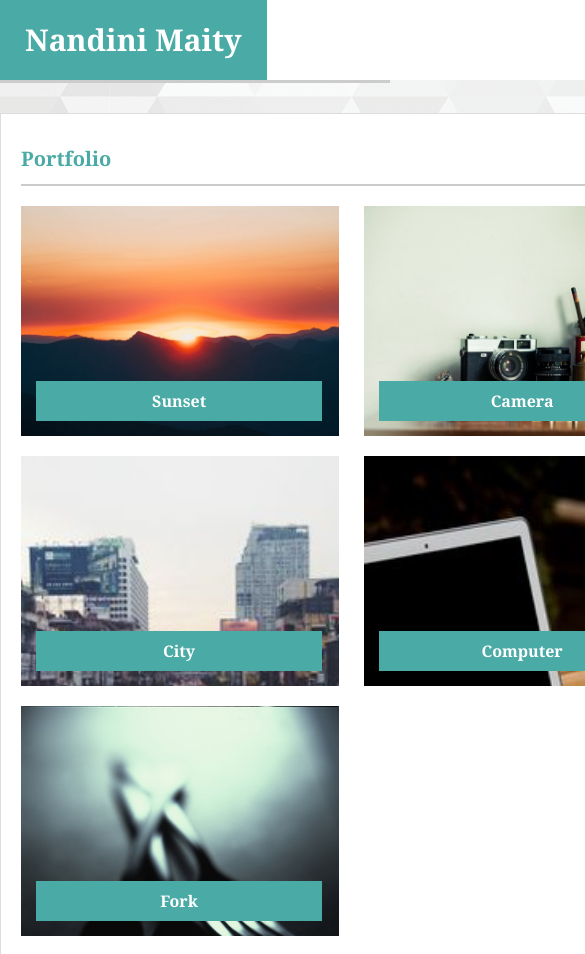
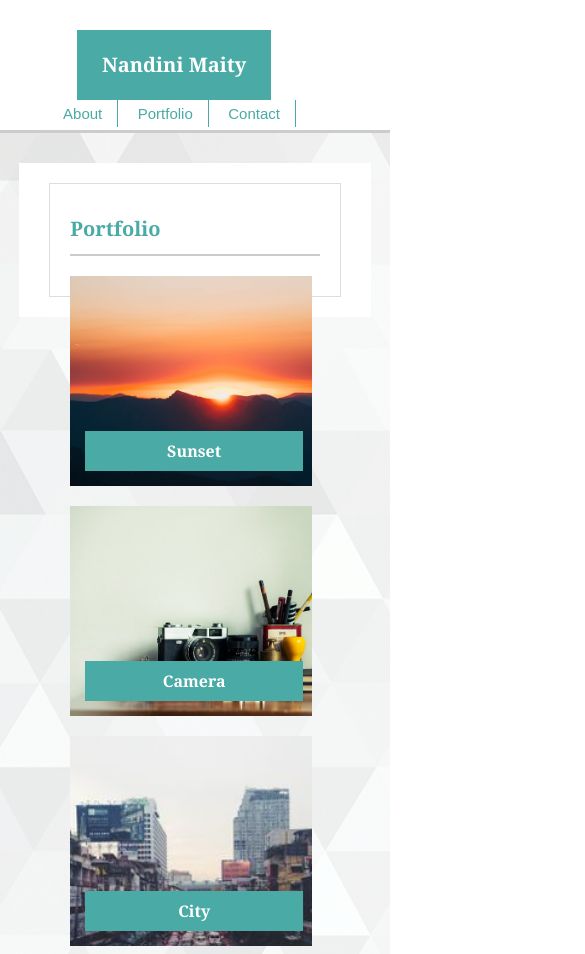
Before and after one commit to akashnandini/Responsive-Portfolio, a plain HTML site: page portfolio.html in a window 390 px wide. Shown: the top 954 px of the page, 585 px wide, since content can reach past the window. Drawn offline with Linux system fonts and the light colour scheme.

Commit message:
Responsive-Portfolio v1.1

```diff
--- a/assets/css/style.css
+++ b/assets/css/style.css
@@ -21,7 +21,6 @@ header{
     background: #ffffff;
     border-bottom: 3px solid #ccc;
     margin-bottom: 30px;
-
 }
 header h1{
     background: #4aaaa5;
@@ -35,16 +34,19 @@ header h1{
     width: 960px;
     margin: 0 auto;
     background: #ffffff;
+    height:100%;
+
 }
 
 section{
-    width:960px;
+
     margin: 0 auto;
     background: #ffffff;
     padding: 20px;
-    height:800px;
+    height:100%;
     border: 1px solid #dddddd;
 }
+
 
 section h2{
     font-size:20px;
@@ -99,7 +101,10 @@ p{
     float: left;
     margin:0px 15px 15px 0px;
     border: 1px solid #ccc;
+    height:200px;
+    width:180px;
 }
+
 
 form label{
     font-size: 16px;
@@ -157,7 +162,7 @@ footer{
     padding: 15px;
 }
 
-.portfolio_image:hover #image1 {
+.portfolio_image:hover  {
     opacity: 0.3;
   }
 
@@ -237,67 +242,65 @@ section h4{
 /* Additional Screen Sizes */
 
 /* Width at 980px and below */
-@media screen and (max-width: 980px) {
-    body {
-      background-color: #333;
+@media screen and (max-width: 640px) {
+    /* The body's bg color will be #333 */
+
+
+    /* The wrapper's width will be 600px */
+    .header-div {
+      width: 80%;
+      position: static;
+      padding: 20px;
+    }
+    section{
+        width:80%;
+
+
+    }
+    header{
+        padding: 10px;
+        position: static;
+
+
     }
 
-    .wrapper {
-      /* Box-model */
-      width: 100%;
-      padding: 20px;
+    header h1{
+        background: #4aaaa5;
+        font-size: 20px;
+        margin-left: 30px;
+        color:#ffffff;
+        display: inline-block;
+        text-align: center;
+        position: static;
+
+    }
+    nav{
+        float: left;
+        width: 250px;
+        margin-top: 6px;
+        text-align: center;
+    }
+    .image{
+        width: 220px;
+        height: 200px;
     }
 
-    #main-content,
-    #sidebar {
-      width: 100%;
+    .portfolio_image{
+        position: relative;
+        width:85%;
+        height:180px;
+        margin-bottom: 20px;
+        padding: 15px;
+
     }
 
-    #sidebar {
-      margin-top: 40px;
+    #image2{
+
+        margin-left: 0px;
     }
-  }
+    #image4{
 
-  /* Width at 768px and below */
-  @media screen and (max-width: 768px) {
-    body {
-      background-color: #333;
+        margin-left: 0px;
     }
 
-    .wrapper {
-      /* Box-model */
-      width: 100%;
-      padding: 20px;
-    }
-
-    #main-content,
-    #sidebar {
-      width: 100%;
-    }
-
-    #sidebar {
-      margin-top: 40px;
-    }
   }
-
-   /* Width at 640px and below */
-   @media screen and (max-width: 640px) {
-    body {
-      background-color: #333;
-    }
-
-    .wrapper {
-      /* Box-model */
-      width: 100%;
-      padding: 20px;
-    }
-
-    #main-content,
-    #sidebar {
-      width: 100%;
-    }
-
-    #sidebar {
-      margin-top: 40px;
-    }
-  }
```
Also changed, not shown: index.html (+3 -2 lines).
